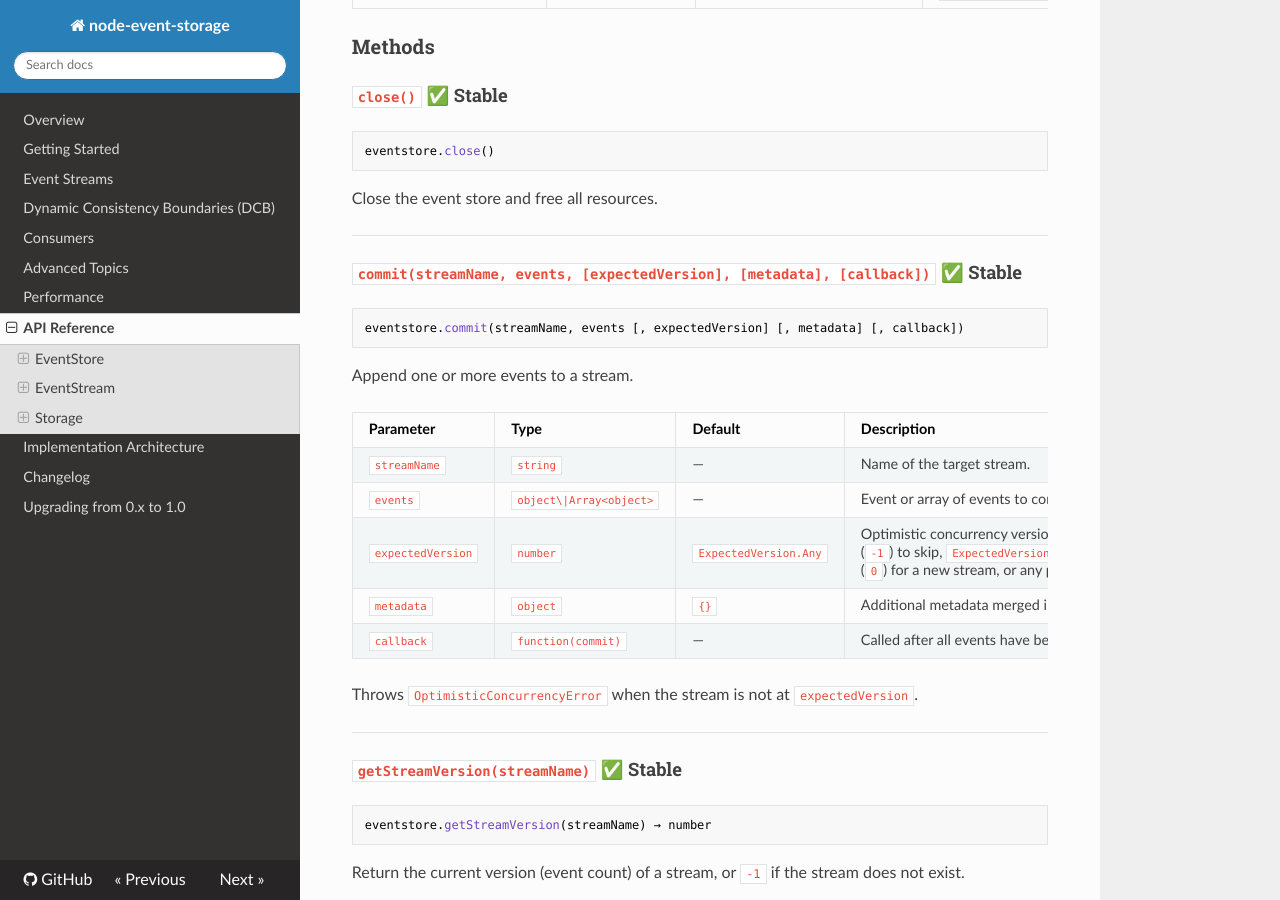
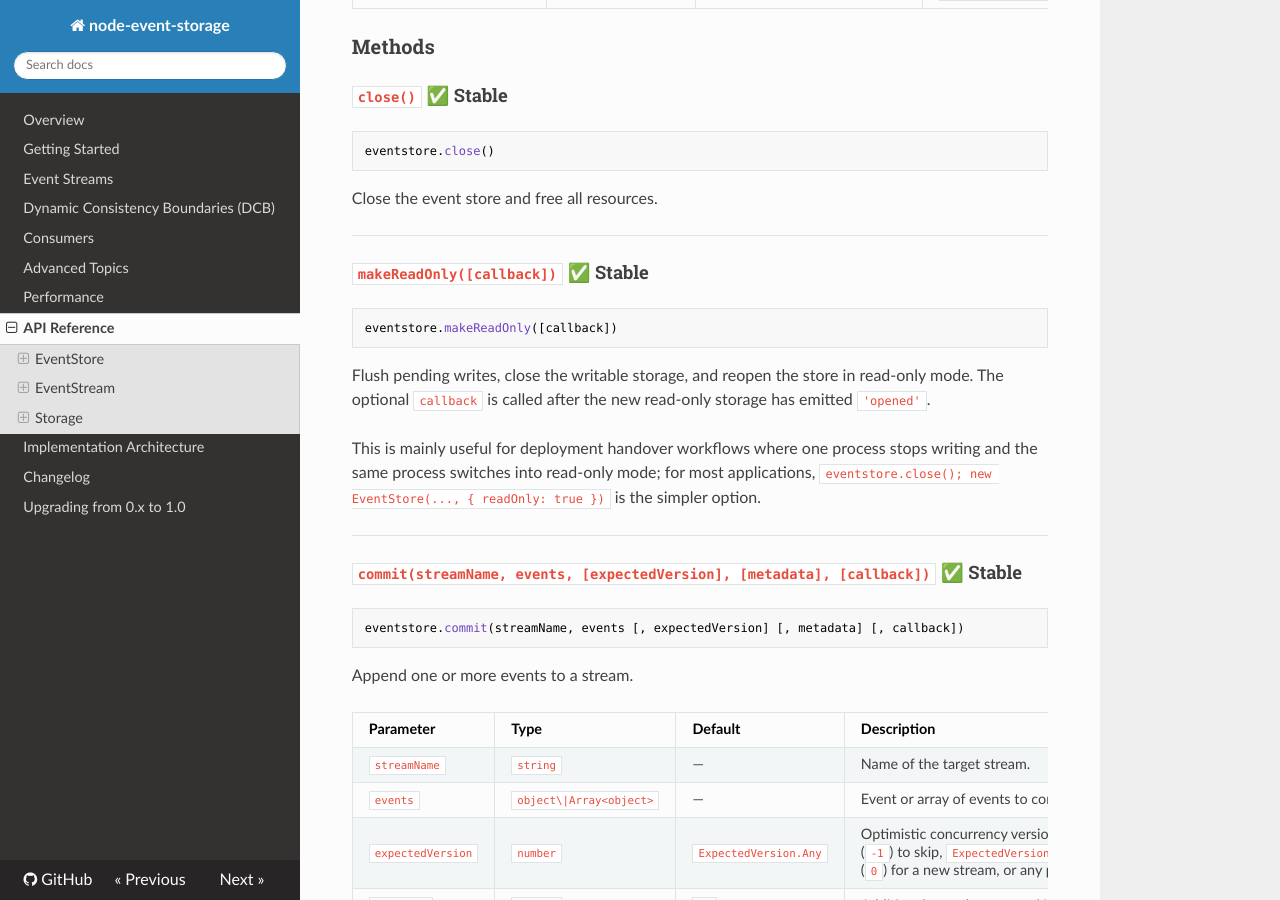
Before and after one commit to albe/node-event-storage, an MkDocs documentation site: the page built from docs/api.md, in a window 1280 px wide and 900 px high, scrolled down 1025 px. Built offline with MkDocs 1.6.1, drawn with Linux system fonts in a browser that asks for light colours; nearby versions of some CDN libraries.

Commit message:
Add documentation for makeReadOnly()

````diff
--- a/docs/api.md
+++ b/docs/api.md
@@ -44,6 +44,19 @@ eventstore.close()
 ```
 
 Close the event store and free all resources.
+
+---
+
+#### `makeReadOnly([callback])` ✅ Stable
+
+```javascript
+eventstore.makeReadOnly([callback])
+```
+
+Flush pending writes, close the writable storage, and reopen the store in read-only mode.
+The optional `callback` is called after the new read-only storage has emitted `'opened'`.
+
+This is mainly useful for deployment handover workflows where one process stops writing and the same process switches into read-only mode; for most applications, `eventstore.close(); new EventStore(..., { readOnly: true })` is the simpler option.
 
 ---
 
````
Also changed, not shown: docs/changelog.md (+5 -0 lines), docs/consumers.md (+2 -0 lines).
